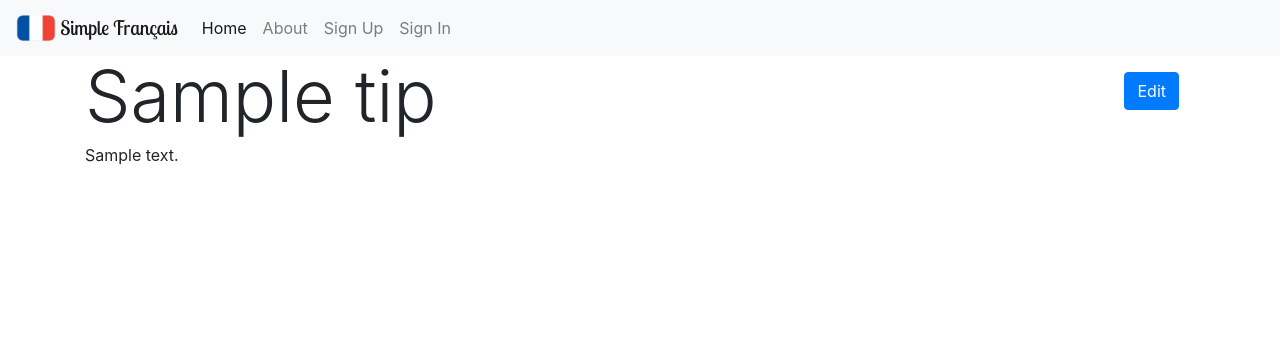
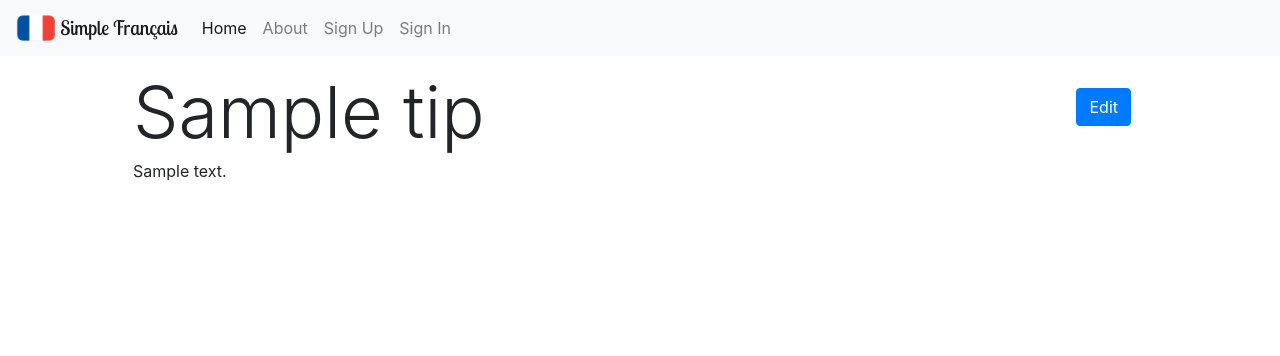
Before and after one commit to ericgroom/simplefrench, a Django app: page /tips/1/detail in a window 1280 px wide. Shown: the top 356 px of the page. Run offline with Django 3.2, Linux system fonts and the light colour scheme; tables that the repository leaves empty hold one stand-in row (values such as "Sample post"); some libraries are stand-ins or nearby versions.

Commit message:
add margin to detail view

```diff
--- a/simple_french/templates/tips/tip_detail.html
+++ b/simple_french/templates/tips/tip_detail.html
@@ -1,7 +1,10 @@
 {% extends "base.html" %}
 
 {% block content %}
-<button class="btn btn-primary float-right m-3">Edit</button>
-<h1 class="display-3">{{ tip.title }}</h1>
-<p>{{ tip.content }}</p>
+<div class="tip-detail my-3 mx-5">
+    <button class="btn btn-primary float-right m-3">Edit</button>
+    <h1 class="display-3">{{ tip.title }}</h1>
+    <p>{{ tip.content }}</p>
+</div>
+
 {% endblock content %}
```
